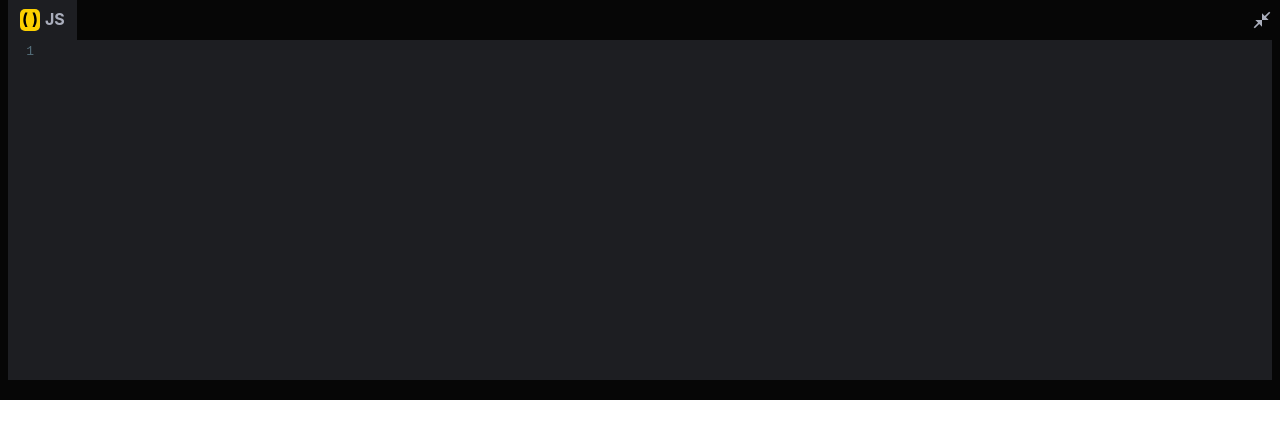
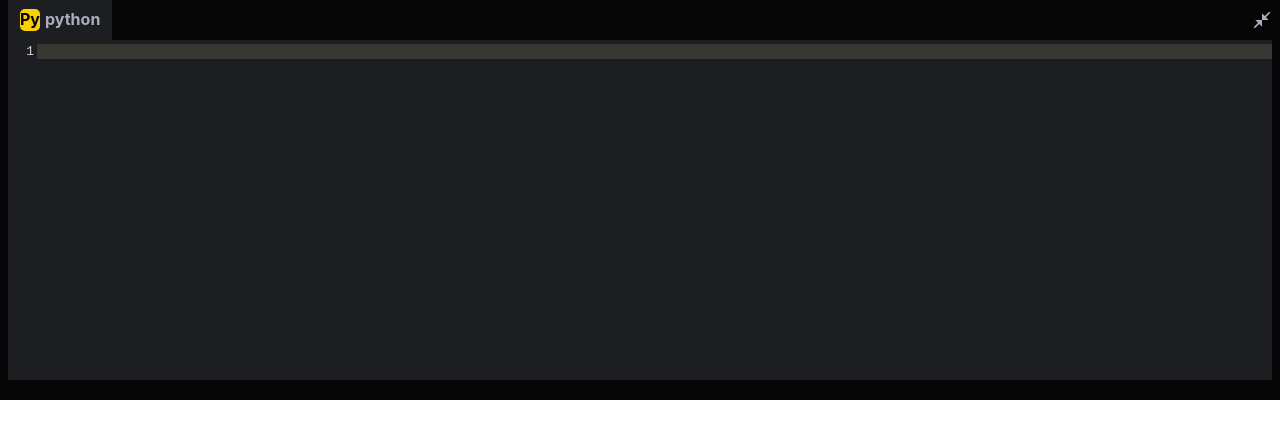
Before and after one commit to virtual-labs/comp-code-editor, a React (Create React App) app: page / in a window 1280 px wide. Shown: the top 438 px of the page. Built offline with nearby package versions, Linux system fonts and the light colour scheme.

Commit message:
Added Python, C, C++ Functionality

```diff
--- a/src/App.js
+++ b/src/App.js
@@ -6,7 +6,7 @@ function App() {
       <div>
         {/* <Home type='webeditor' language='none' /> */}
 
-        <Home type='language' language='javascript' />
+        <Home type='language' language='python' />
       </div>
     </>
   )
--- a/src/components/Editor/index.jsx
+++ b/src/components/Editor/index.jsx
@@ -1,17 +1,22 @@
-import { useState } from 'react';
+import { useState } from 'react'
 
-import 'codemirror/lib/codemirror.css';
-import 'codemirror/theme/material.css';
-import 'codemirror/mode/xml/xml';
-import 'codemirror/mode/javascript/javascript';
-import 'codemirror/mode/css/css';
+import 'codemirror/lib/codemirror.css'
+import 'codemirror/theme/monokai.css'
+import 'codemirror/mode/xml/xml'
+import 'codemirror/mode/javascript/javascript'
+import 'codemirror/mode/css/css'
+import 'codemirror/mode/python/python'
+import 'codemirror/mode/clike/clike'
+import 'codemirror/addon/edit/matchbrackets'
+import 'codemirror/addon/edit/closebrackets'
+import 'codemirror/addon/selection/active-line'
 
-import { Controlled as ControlledEditor } from 'react-codemirror2';
+import { Controlled as ControlledEditor } from 'react-codemirror2'
 
-import { Box, Typography, Button, styled } from '@mui/material';
-import { CloseFullscreen } from '@mui/icons-material';
+import { Box, styled } from '@mui/material'
+import { CloseFullscreen } from '@mui/icons-material'
 
-import '../../App.css';
+import '../../App.css'
 
 const Container = styled(Box)`
   flex-grow: 1;
@@ -25,29 +30,28 @@ const Header = styled(Box)`
   display: flex;
   justify-content: space-between;
   background: #060606;
-    color: #AAAEBC;
+  color: #aaaebc;
   font-weight: 700;
 `
 const Heading = styled(Box)`
   background: #1d1e22;
   padding: 9px 12px;
-    display: flex
+  display: flex;
 `
 
 const Editor = ({ heading, language, value, onChange, icon, color }) => {
-
-    const [open, setOpen] = useState(true);
+  const [open, setOpen] = useState(true)
 
   const handleChange = (editor, data, value) => {
-        onChange(value);
+    onChange(value)
   }
 
   return (
-        <Container style={open ? null : {flexGrow: 0} }>
+    <Container style={open ? null : { flexGrow: 0 }}>
       <Header>
         <Heading>
           <Box
-                        component="span"
+            component='span'
             style={{
               background: color,
               borderRadius: 5,
@@ -57,7 +61,7 @@ const Editor = ({ heading, language, value, onChange, icon, color }) => {
               display: 'flex',
               placeContent: 'center',
               color: '#000',
-                            paddingBottom: 2
+              paddingBottom: 2,
             }}
           >
             {icon}
@@ -65,25 +69,28 @@ const Editor = ({ heading, language, value, onChange, icon, color }) => {
           {heading}
         </Heading>
         <CloseFullscreen
-                    fontSize="small"
-                    style={{ alignSelf: 'center'}}
-                    onClick={() => setOpen(prevState => !prevState)}
+          fontSize='small'
+          style={{ alignSelf: 'center' }}
+          onClick={() => setOpen((prevState) => !prevState)}
         />
       </Header>
       <ControlledEditor
         onBeforeChange={handleChange}
         value={value}
-                className="controlled-editor"
+        className='controlled-editor'
         options={{
           lineWrapping: true,
           lint: true,
           mode: language,
           lineNumbers: true,
-                    theme: 'material'
+          theme: 'monokai',
+          matchBrackets: true,
+          autoCloseBrackets: true,
+          styleActiveLine: true,
         }}
       />
     </Container>
   )
 }
 
-export default Editor;
+export default Editor
--- /dev/null
+++ b/src/components/LanguageEditor/clike.jsx
@@ -0,0 +1,29 @@
+import { React, useState } from 'react'
+import Editor from '../Editor'
+
+import { Box, styled } from '@mui/material'
+
+const Container = styled(Box)`
+  background-color: #060606;
+  height: 50vh;
+  display: flex;
+`
+
+function Clike() {
+  const [c, setC] = useState('')
+
+  return (
+    <Container>
+      <Editor
+        language='text/x-c++src'
+        heading='C/C++'
+        value={c}
+        onChange={setC}
+        icon='C'
+        color='#FCD000'
+      />
+    </Container>
+  )
+}
+
+export default Clike
--- a/src/components/LanguageEditor/index.jsx
+++ b/src/components/LanguageEditor/index.jsx
@@ -2,6 +2,8 @@ import React from 'react'
 import Javascript from './javascript'
 import Html from './html'
 import Css from './css'
+import Python from './python'
+import Clike from './clike'
 
 function index(props) {
   if (props.language == 'javascript') {
@@ -22,6 +24,18 @@ function index(props) {
         <Css />
       </>
     )
+  } else if (props.language == 'python') {
+    return (
+      <>
+        <Python />
+      </>
+    )
+  } else if (props.language == 'c' || props.language == 'cpp') {
+    return (
+      <>
+        <Clike />
+      </>
+    )
   }
 }
 
--- a/src/components/LanguageEditor/javascript.jsx
+++ b/src/components/LanguageEditor/javascript.jsx
@@ -23,9 +23,7 @@ const Javascript = () => {
           color='#FCD000'
         />
       </Container>
-      <div>
-
-      </div>
+      <div></div>
     </>
   )
 }
--- /dev/null
+++ b/src/components/LanguageEditor/python.jsx
@@ -0,0 +1,29 @@
+import { React, useState } from 'react'
+import Editor from '../Editor'
+
+import { Box, styled } from '@mui/material'
+
+const Container = styled(Box)`
+  background-color: #060606;
+  height: 50vh;
+  display: flex;
+`
+
+function Python() {
+  const [python, setPython] = useState('')
+
+  return (
+    <Container>
+      <Editor
+        language='python'
+        heading='python'
+        value={python}
+        onChange={setPython}
+        icon='Py'
+        color='#FCD000'
+      />
+    </Container>
+  )
+}
+
+export default Python
```
Lines whose indentation alone changed are shown as unchanged.
